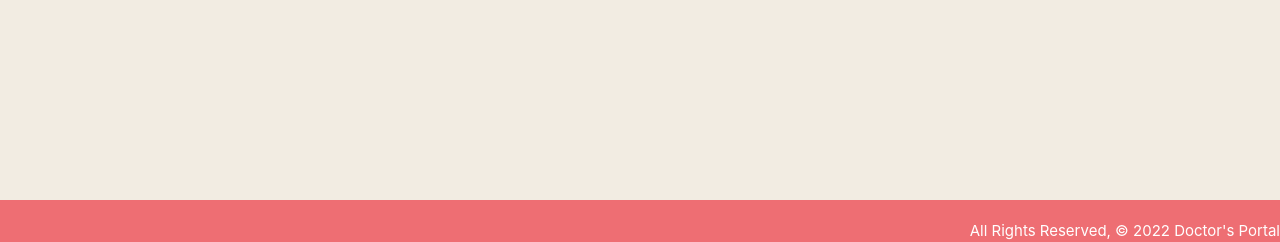
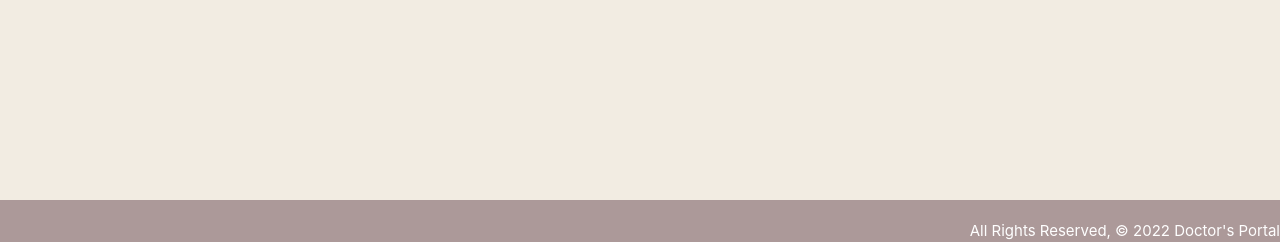
Before and after one commit to zeuselijah/doctors-portal, a Django app: page / in a window 1280 px wide. Shown: the part 558-800 px from the top of the page. Run offline with Django 4.2, Linux system fonts and the light colour scheme.

Commit message:
adds more css

```diff
--- a/main_app/static/css/style.css
+++ b/main_app/static/css/style.css
@@ -12,6 +12,11 @@ main {
 footer {
     padding-top: 0;
     text-align: right;
+
+}
+
+.page-footer {
+    background-color: rgb(172, 153, 153);
 }
 
 .nav-wrapper {
```
